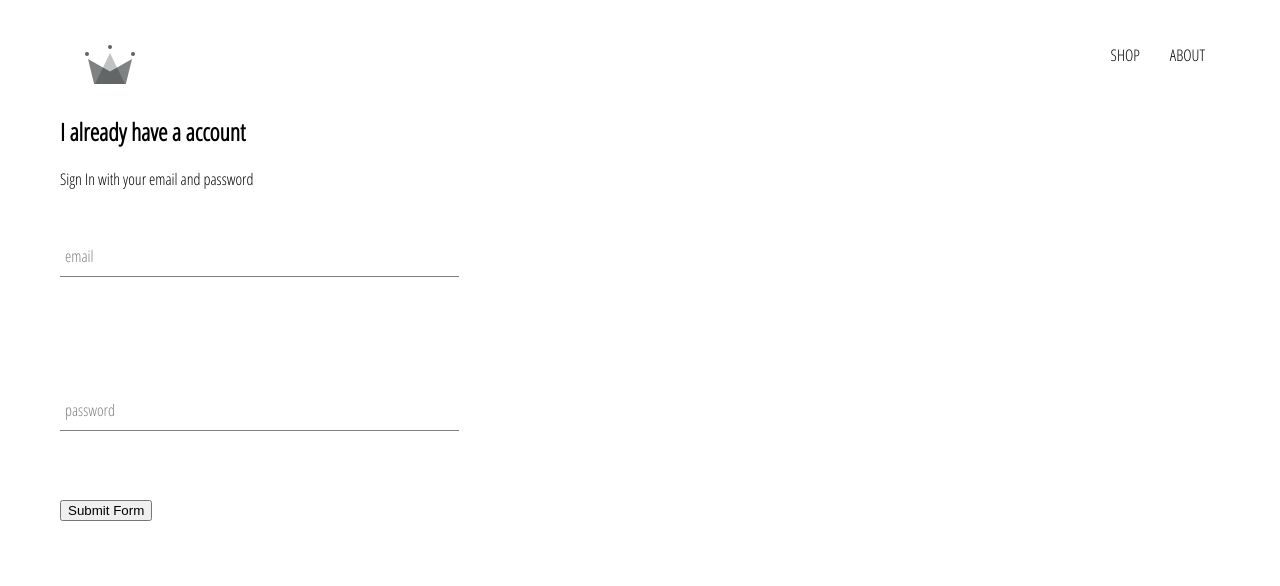
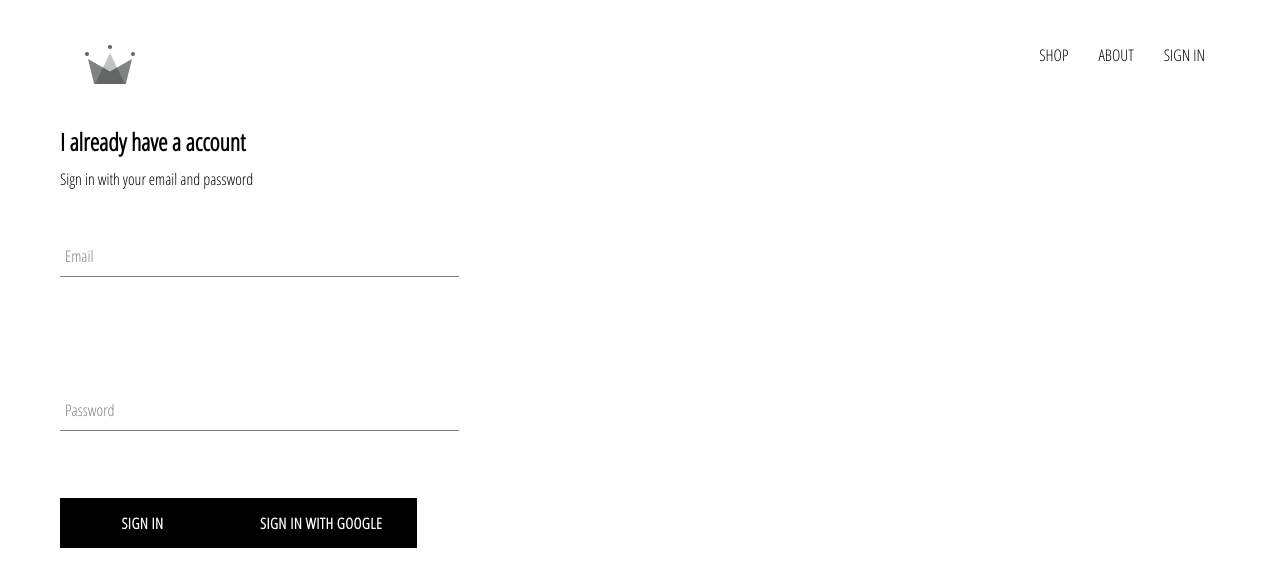
Before and after one commit to abdul-mikko/React_Ecommerce-Website, a React (Create React App) app in the folder crwn-clothing/: page /signin in a window 1280 px wide. Shown: the top 586 px of the page. Built offline with nearby package versions, Linux system fonts and the light colour scheme; no server answers.

Commit message:
Google Auth added

```diff
--- a/crwn-clothing/src/App.js
+++ b/crwn-clothing/src/App.js
@@ -5,15 +5,34 @@
 import CollectionArray from './Pages/Collection/Collection-Array-Components'
 import Header from '../src/Components/Header/Header.component'
 import SignInandSignUp from './Pages/Sign_In_And_Sign_Up/Sign_In_And_Sign_Up'
+import { auth } from './Firebase/Firebase_Util'
 
 
 
 
+class App extends React.Component {
+  constructor() {
+    super();
+    this.state = {
+      currentUser: null
+    };
+  }
 
-function App() {
+  unsubcribeFromAuth = null;
+  componentDidMount() {
+    this.unsubcribeFromAuth = auth.onAuthStateChanged(user => {
+      this.setState({ currentUser: user });
+
+    })
+  }
+  componentWillUnmount() {
+    this.unsubcribeFromAuth();
+  }
+
+  render() {
     return (
       <div>
-      <Header />
+        <Header currentUser={this.state.currentUser} />
         <Switch>
           <Route exact path='/' component={HomePage} />
           <Route path='/shop' component={CollectionArray} />
@@ -21,6 +40,9 @@
         </Switch>
       </div>
     );
+
+  }
+
 }
 
 export default App;
--- /dev/null
+++ b/crwn-clothing/src/Components/Custom_Button/Custom_Button_component.jsx
@@ -0,0 +1,10 @@
+import React from 'react'
+import './custom-button.styles.scss'
+
+const CustomButton = ({ children, ...button }) => (
+
+    <button className='custom-button' {...button}>{children}
+
+    </button>)
+
+export default CustomButton;
--- /dev/null
+++ b/crwn-clothing/src/Components/Custom_Button/custom-button.styles.scss
@@ -0,0 +1,22 @@
+.custom-button {
+  min-width: 165px;
+  width: auto;
+  height: 50px;
+  letter-spacing: 0.5px;
+  line-height: 50px;
+  padding: 0 35px 0 35px;
+  font-size: 15px;
+  background-color: black;
+  color: white;
+  text-transform: uppercase;
+  font-family: 'Open Sans Condensed';
+  font-weight: bolder;
+  border: none;
+  cursor: pointer;
+
+  &:hover {
+    background-color: white;
+    color: black;
+    border: 1px solid black;
+  }
+}
--- a/crwn-clothing/src/Components/Header/Header.component.jsx
+++ b/crwn-clothing/src/Components/Header/Header.component.jsx
@@ -1,16 +1,23 @@
 import React from "react"
 import './header.styles.scss'
+import { auth } from '../../Firebase/Firebase_Util'
 import { Link } from 'react-router-dom'
 import { ReactComponent as Logo } from './original.svg'
 
-const Header = () => {
+const Header = ({ currentUser }) => {
     return (
         <div className='header'>
-            <Link className='logo-container' to='/'>  <Logo classname='logo' /> </Link>
+            <Link className='logo-container' to='/'>  <Logo className='logo' /> </Link>
 
             <div className='options'>
                 <Link className='option' to='/shop'>SHOP</Link>
                 <Link className='option' to='/shop'>ABOUT</Link>
+                {
+                    currentUser ?
+                        <div className='option' onClick={() => auth.signOut()}> SIGN OUT</div>
+                        :
+                        <Link className='option' to='/signin'>SIGN IN</Link>
+                }
             </div>
 
         </div >
--- a/crwn-clothing/src/Components/Header/header.styles.scss
+++ b/crwn-clothing/src/Components/Header/header.styles.scss
@@ -20,6 +20,7 @@
 
     .option {
       padding: 10px 15px;
+      cursor: pointer;
     }
   }
 }
--- a/crwn-clothing/src/Components/Sign_In/Sign_In.scss
+++ b/crwn-clothing/src/Components/Sign_In/Sign_In.scss
@@ -1,3 +1,12 @@
 .sign-in {
   width: 30vw;
+  display: flex;
+  flex-direction: column;
+
+  .title {
+    margin: 10px 0px;
+  }
+  .submit {
+    margin-left: 20px;
+  }
 }
--- a/crwn-clothing/src/Components/Sign_In/Sign_In_compoent.jsx
+++ b/crwn-clothing/src/Components/Sign_In/Sign_In_compoent.jsx
@@ -1,6 +1,8 @@
 import React from 'react'
 import './Sign_In.scss'
 import FormInput from './Form_Input_Sign_in/Form_Input.comp'
+import CustomButton from '../Custom_Button/Custom_Button_component'
+import { signInWithGoogle } from '../../Firebase/Firebase_Util'
 
 class SignIn extends React.Component {
     constructor() {
@@ -25,19 +27,20 @@
     render() {
         return (
             <div className='sign-in'>
-                <h2>I already have a account</h2>
-                <span>Sign In with your email and password</span>
+                <h2 className='title'>I already have a account</h2>
+                <span>Sign in with your email and password</span>
                 <form onSubmit={this.handleSubmit}>
 
                     <FormInput type='email' name='email' value={this.state.email}
-                        handleChange={this.handleChange} label='email'
+                        handleChange={this.handleChange} label='Email'
                     />
                     <br />
 
                     <FormInput type='password' name='password' value={this.state.password}
-                        handleChange={this.handleChange} label='password'
+                        handleChange={this.handleChange} label='Password'
                     /><br />
-                    <input type='submit' value='Submit Form' />
+                    <CustomButton type='submit' > SIGN IN</CustomButton>
+                    <CustomButton onClick={signInWithGoogle}> SIGN IN WITH GOOGLE</CustomButton>
                 </form>
 
             </div>
--- /dev/null
+++ b/crwn-clothing/src/Firebase/Firebase_Util.js
@@ -0,0 +1,28 @@
+import firebase from "firebase/app";
+import "firebase/auth";
+import "firebase/firestore";
+
+
+
+
+const firebaseConfig = {
+    apiKey: "AIzaSyCtJY15q9WUpkUt5NW6Sli6qtlameDRk8E",
+    authDomain: "crown-db-5d43c.firebaseapp.com",
+    databaseURL: "https://crown-db-5d43c.firebaseio.com",
+    projectId: "crown-db-5d43c",
+    storageBucket: "crown-db-5d43c.appspot.com",
+    messagingSenderId: "226046575291",
+    appId: "1:226046575291:web:fcab70ecde5233c91e9f9e",
+    measurementId: "G-XQML909L9S"
+};
+
+
+firebase.initializeApp(firebaseConfig);
+
+const provider = new firebase.auth.GoogleAuthProvider();
+provider.setCustomParameters({ promt: 'select_account' });
+export const signInWithGoogle = () => auth.signInWithPopup(provider);
+
+export const auth = firebase.auth();
+export const firestore = firebase.firestore();
+export default firebase;
```
Lines whose indentation alone changed are shown as unchanged.
